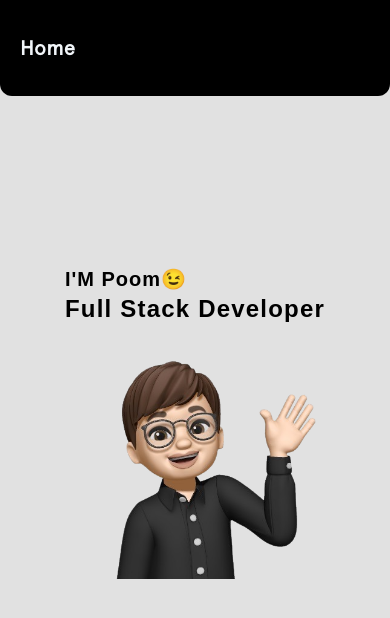
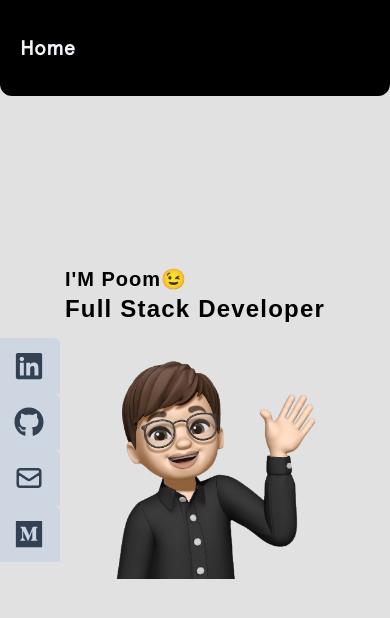
Before and after one commit to papangkorn00/papangkorn-web-portfolio, a React (Vite) app: page / in a window 390 px wide. Shown: the top 618 px of the page. Built offline with nearby package versions, Linux system fonts and the light colour scheme; a web font is replaced by a local one.

Commit message:
suck responsive

```diff
--- a/src/components/Home.jsx
+++ b/src/components/Home.jsx
@@ -18,10 +18,10 @@ const Home = () => {
               KiJSAKULRAT😉
             </h2> */}
 
-            <h1 className="text-xl font-bold font-media tracking-wider lg:text-6xl lg:text-center">
+            <h1 className="text-xl font-bold font-media tracking-wider lg:text-6xl ">
               I'M Poom😉
             </h1>
-            <h2 className="text-2xl font-extrabold font-media tracking-wider lg:text-5xl lg:text-center">
+            <h2 className="text-2xl font-extrabold font-media tracking-wider lg:text-5xl ">
               Full Stack Developer
             </h2>
           </div>
--- a/src/components/Navbar.jsx
+++ b/src/components/Navbar.jsx
@@ -17,7 +17,7 @@ const navigation = [
 const Navbar = () => {
   return (
     <Disclosure as="nav" className="">
-      <div className="hid fixed w-full mx-auto bg-black rounded-b-xl  px-2 sm:px-6 lg:px-10 ">
+      <div className=" fixed w-full mx-auto bg-black rounded-b-xl  px-2 sm:px-6 lg:px-10 ">
         <div className="flex h-[6rem] items-center justify-between ">
           <div className="flex space-x-5">
             {navigation.map((item) => (
@@ -26,7 +26,7 @@ const Navbar = () => {
                 to={item.to}
                 className={({isActive}) =>
                   `block rounded-md px-3 py-2 text-xl  font-apercu hover:text-white tracking-wide ${
-                    isActive ? "text-slate-100  font-[759] " : "text-gray-300"
+                    isActive ? "text-slate-100  font-[759]" : "text-gray-300"
                   }`
                 }
               >
--- a/src/components/socialLinks.jsx
+++ b/src/components/socialLinks.jsx
@@ -46,7 +46,7 @@ const socialLinks = () => {
   ]
 
   return (
-    <div className="hidden lg:flex flex-col top-[40%] left-0 fixed">
+    <div className="flex lg:flex-col top-[40%] left-0 fixed">
       <ul>
         {links.map((social) => (
           <li
@@ -68,6 +68,7 @@ const socialLinks = () => {
         ))}
       </ul>
     </div>
+
   )
 }
 
```
